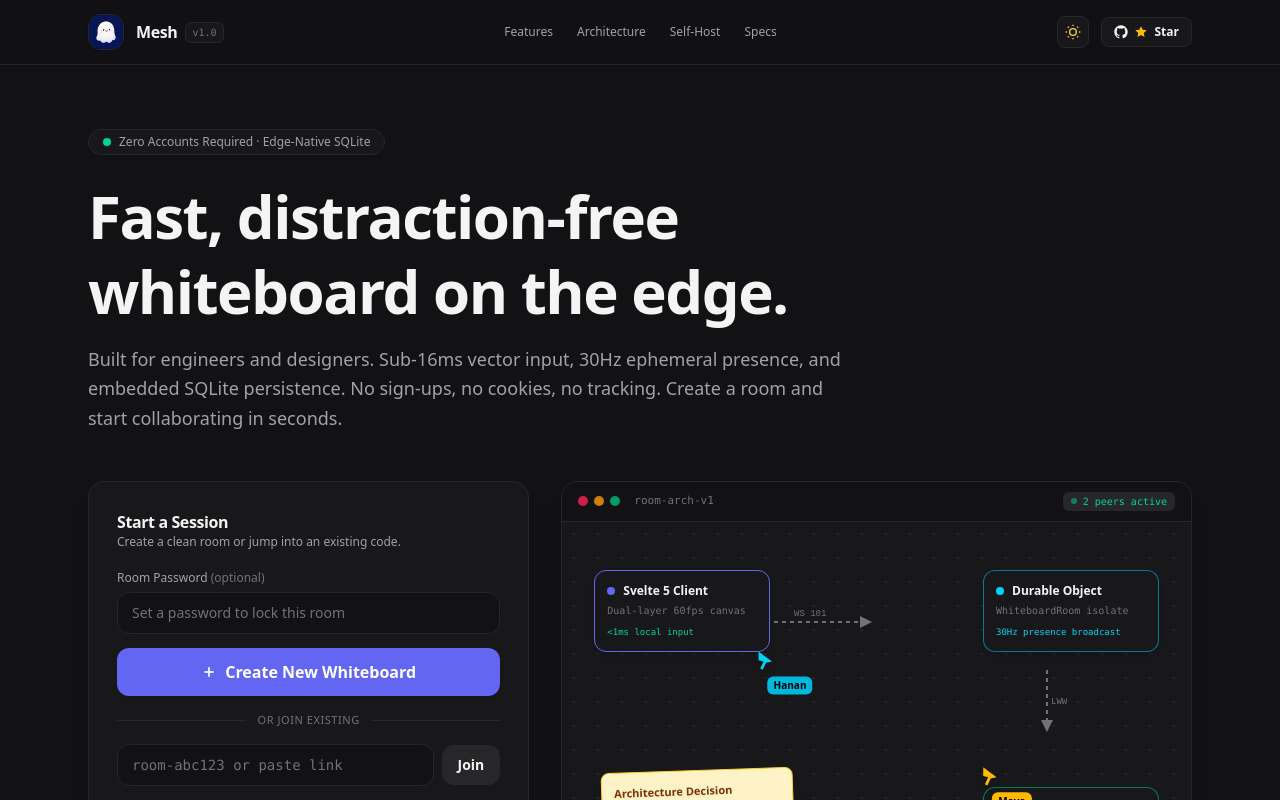
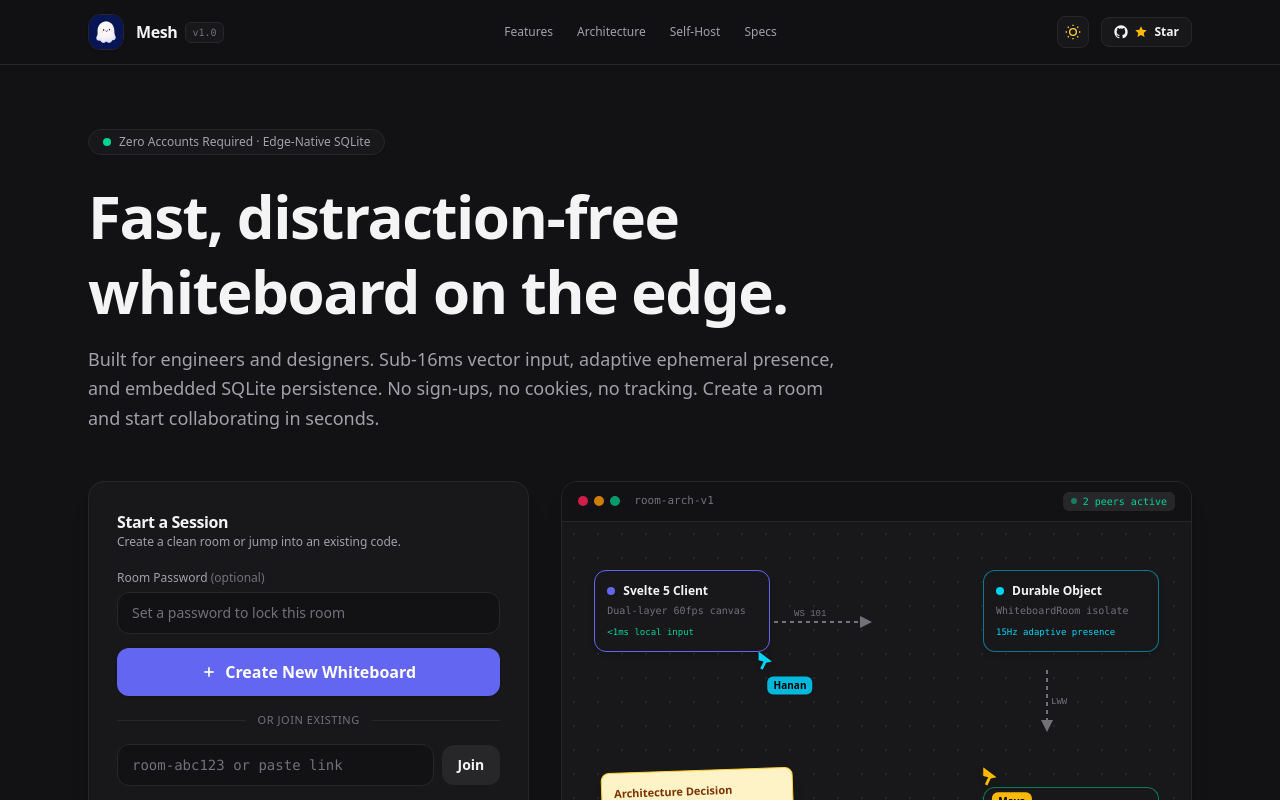
Before and after one commit to VUXXE/Mesh, a SvelteKit app: page / in a window 1280 px wide. Built offline with nearby package versions, Linux system fonts and the light colour scheme; no server answers.

Commit message:
docs: update README and landing page with adaptive presence specifications

```diff
--- a/src/routes/+page.svelte
+++ b/src/routes/+page.svelte
@@ -156,7 +156,7 @@
 	<title>Mesh: Serverless Real-Time Vector Whiteboard</title>
 	<meta
 		name="description"
-		content="Fast, distraction-free collaborative vector whiteboard on Cloudflare Workers and Svelte 5. Sub-16ms drawing feedback, embedded SQLite, and 30Hz ephemeral presence."
+		content="Fast, distraction-free collaborative vector whiteboard on Cloudflare Workers and Svelte 5. Sub-16ms drawing feedback, embedded SQLite, and adaptive ephemeral presence."
 	/>
 </svelte:head>
 
@@ -277,7 +277,7 @@
 					Fast, distraction-free whiteboard on the edge.
 				</h1>
 				<p class="mt-4 text-base leading-relaxed text-(--ink-2) sm:text-lg">
-					Built for engineers and designers. Sub-16ms vector input, 30Hz ephemeral presence, and
+					Built for engineers and designers. Sub-16ms vector input, adaptive ephemeral presence, and
 					embedded SQLite persistence. No sign-ups, no cookies, no tracking. Create a room and start
 					collaborating in seconds.
 				</p>
@@ -484,7 +484,7 @@
 							</div>
 							<p class="mt-1 font-mono text-[10px] text-(--ink-3)">WhiteboardRoom isolate</p>
 							<div class="mt-2 flex items-center gap-1 font-mono text-[9px] text-cyan-400">
-								<span>30Hz presence broadcast</span>
+								<span>15Hz adaptive presence</span>
 							</div>
 						</div>
 
@@ -580,8 +580,8 @@
 					<p class="mt-1 text-xs text-(--ink-2)">Input-to-render loop</p>
 				</div>
 				<div class="text-center sm:text-left">
-					<p class="text-2xl font-black text-(--ink-1) tabular-nums sm:text-3xl">30 Hz</p>
-					<p class="mt-1 text-xs text-(--ink-2)">Ephemeral presence stream</p>
+					<p class="text-2xl font-black text-(--ink-1) tabular-nums sm:text-3xl">15 Hz</p>
+					<p class="mt-1 text-xs text-(--ink-2)">Adaptive presence stream</p>
 				</div>
 				<div class="text-center sm:text-left">
 					<p class="text-2xl font-black text-(--ink-1) tabular-nums sm:text-3xl">50 Peers</p>
@@ -650,10 +650,11 @@
 							<path d="M16 3.13a4 4 0 0 1 0 7.75"></path>
 						</svg>
 					</div>
-					<h3 class="mt-4 text-base font-bold text-(--ink-1)">30Hz Ephemeral Presence</h3>
+					<h3 class="mt-4 text-base font-bold text-(--ink-1)">Adaptive Ephemeral Presence</h3>
 					<p class="mt-2 text-xs leading-relaxed text-(--ink-2)">
-						Live remote cursors and active shape selections stream in memory at 30Hz. Presence
-						packets never write to disk or pollute SQLite databases.
+						Live remote cursors and shape selections stream at an adaptive 15Hz with deadband
+						filtering and solo-room silence. Keeps free-tier usage minimal with zero SQLite disk
+						writes.
 					</p>
 				</div>
 
@@ -924,6 +925,12 @@
 						>
 					</div>
 					<div class="flex flex-col justify-between px-6 py-4 sm:flex-row sm:items-center">
+						<span class="font-semibold text-(--ink-1)">Presence Broadcast</span>
+						<span class="font-mono text-(--ink-2)"
+							>Adaptive 15Hz with solo silence and deadband filtering</span
+						>
+					</div>
+					<div class="flex flex-col justify-between px-6 py-4 sm:flex-row sm:items-center">
 						<span class="font-semibold text-(--ink-1)">Authentication Hash</span>
 						<span class="font-mono text-(--ink-2)"
 							>PBKDF2-SHA256 (100,000 iterations via crypto.subtle)</span
```
Also changed, not shown: 1 other file (tests, documents, lock files or other folders).
